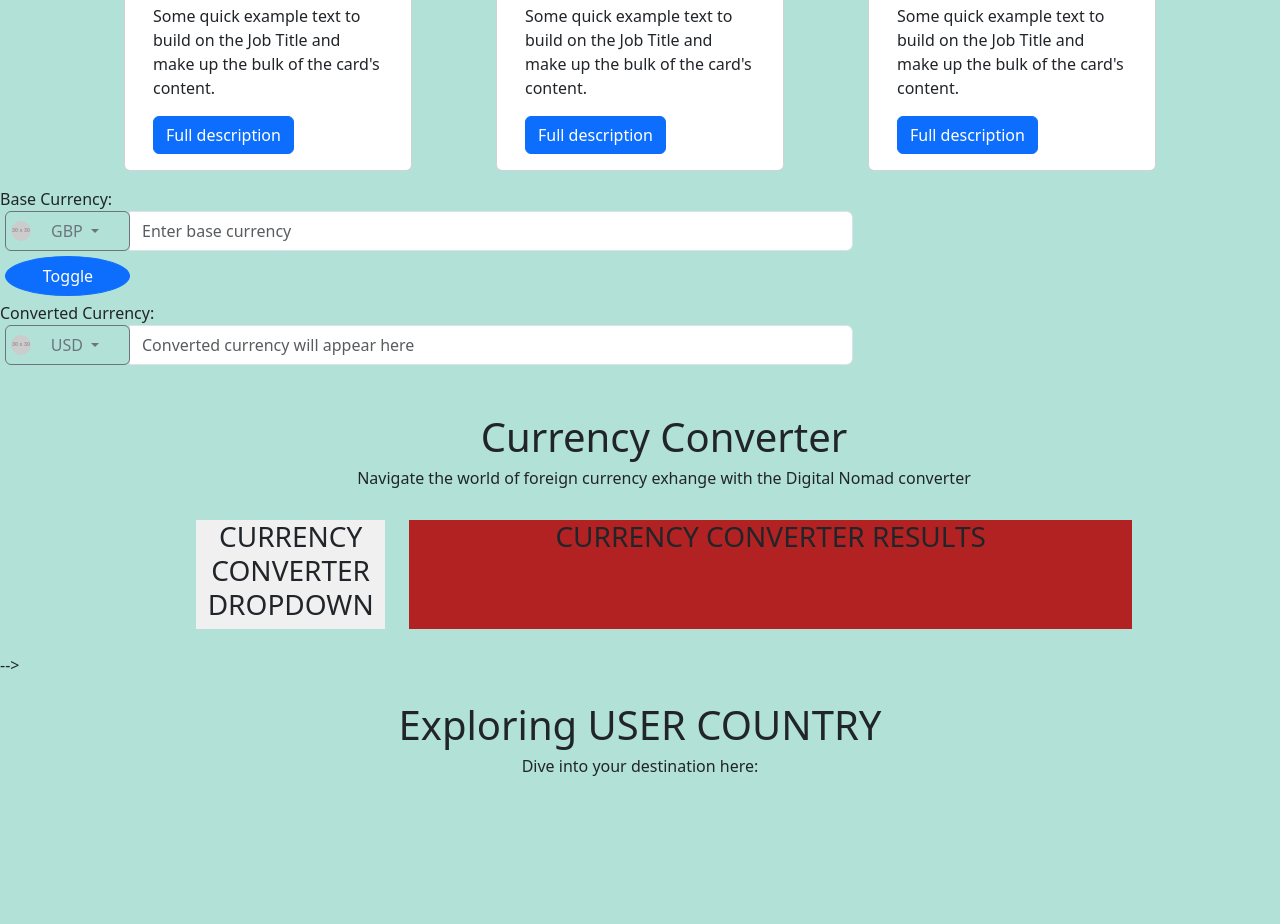
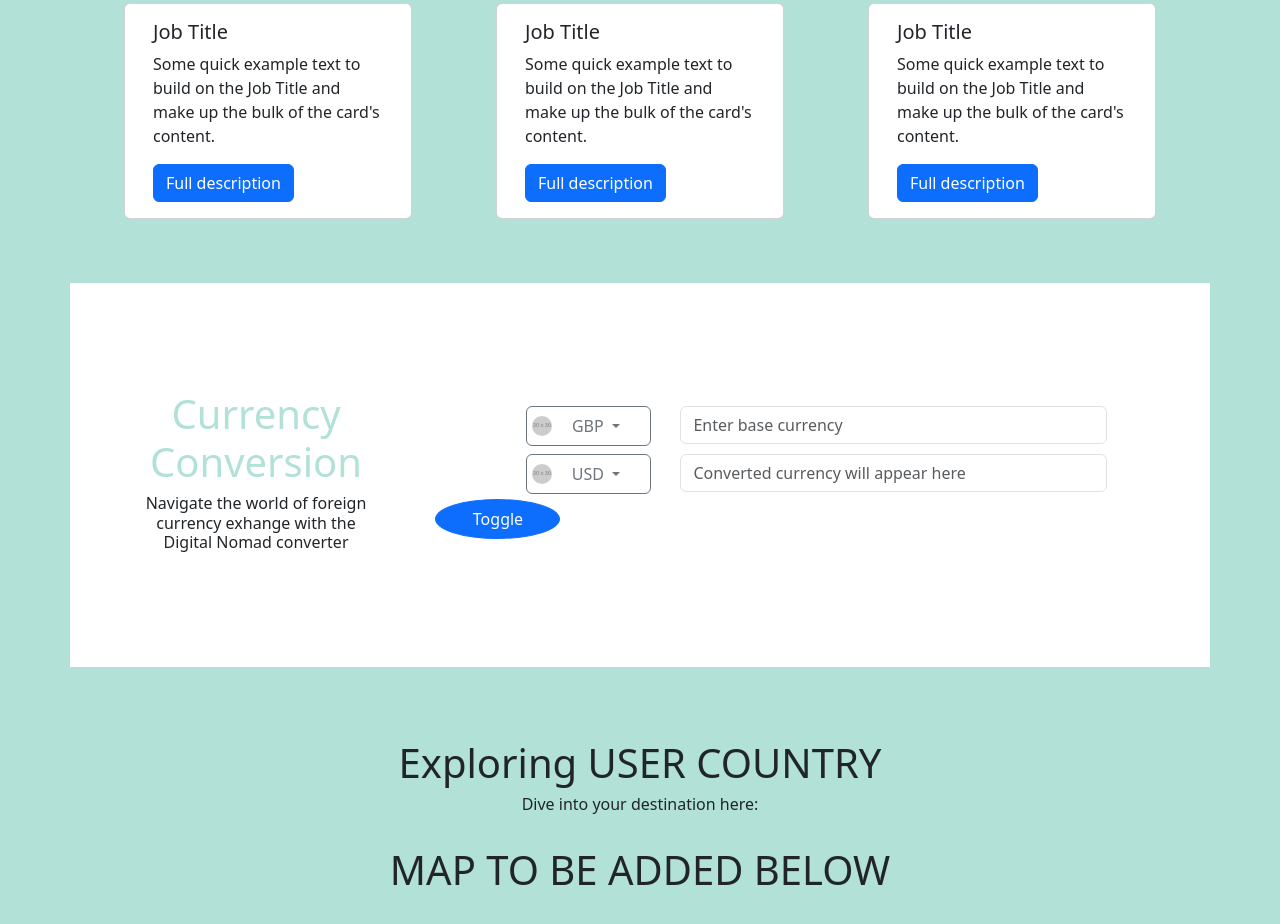
Before and after one commit to catbeckett/Digital-Nomad-App, a plain HTML site: page results.html in a window 1280 px wide. Shown: the part 1520-2444 px from the top of the page. Before the commit the page ends 2328 px from the top, so only its background shows below. Drawn offline with nearby package versions, Linux system fonts and the light colour scheme; no server answers; placeholder pictures from the web are drawn by us; a web font is replaced by a local one.

Commit message:
HTML updates

```diff
--- a/results.html
+++ b/results.html
@@ -146,7 +146,7 @@
         </div>
 
 
-        <!-- NEW LAYOUT Desintation overview // design may be updated to take up 90% of initial load screen depending on country content availble  -->
+        <!-- Overview section  -->
 
         <div class="container d-flex align-items-center justify-content-center" id="overview-container">
 
@@ -175,7 +175,7 @@
 
         <!-- Job search results section -->
 
-        <div class="container" id="job-container">
+        <div class="container py-5" id="job-container">
 
             <div class="row justify-content-center text-center">
                 <div class="col-8 m-4 jobs-header">
@@ -274,15 +274,27 @@
 
         </div>
 
-        <!-- Currency converter
 
-            <div class="container mt-5">
+        <!-- JavaScript currency converter -->
+
+            <div class="container d-flex align-items-center justify-content-center" id="currency-container">
+
+                <div class="row col-4 justify-content-center text-center">
+                    <div class="col-8">
+                        <h1 id="currency-convert-title">Currency Conversion</h1>
+                        <h6>Navigate the world of foreign currency exhange with the Digital Nomad converter</h6>
+                    </div>
+                </div>
+
+
                 <form id="currencyConverterForm">
-            <div class="form-row">
+                    <div class="form-row d-flex justify-content-center mb-2">
+
                         <!-- Base Currency Input -->
-                <div class="form-group col-md-8">
-                    <label for="baseCurrencyInput">Base Currency:</label>
-                    <div class="input-group">
+                        <div class="form-group col-md-10">
+                            <!-- <label for="baseCurrencyInput">Base Currency:</label> -->
+                                <div class="input-group justify-content-around">
+                                    <div class="col-2">
                                         <div class="input-group-prepend">
                                             <button class="btn btn-outline-secondary dropdown-toggle" type="button" data-bs-toggle="dropdown" aria-haspopup="true" aria-expanded="false" id="baseCurrencyButton">
                                                 <img src="https://via.placeholder.com/30" alt="Country Flag" class="img-fluid rounded-circle mr-2 currency-flag" id="baseCurrencyImg">
@@ -292,16 +304,22 @@
                                             <!-- Dropdown items will be dynamically added here -->
                                             </ul>
                                         </div>
+                                    </div>
+                                    <div class="col-8">
                                         <input type="text" class="form-control" id="baseCurrencyInput" placeholder="Enter base currency" maxlength="20">
                                     </div>
                                 </div>
+                        </div>
 
-                <button class="btn btn-primary" type="button" id="toggleButton">Toggle</button>
+                    </div>
+
+                    <div class="form-row d-flex justify-content-center">
 
                         <!-- Converted Currency Input -->
-                <div class="form-group col-md-8">
-                    <label for="convertedCurrencyInput">Converted Currency:</label>
-                    <div class="input-group">
+                        <div class="form-group col-md-10">
+                            <!-- <label for="convertedCurrencyInput">Converted Currency:</label> -->
+                                <div class="input-group justify-content-around">
+                                    <div class="col-2">
                                         <div class="input-group-prepend">
                                             <button class="btn btn-outline-secondary dropdown-toggle" type="button" data-bs-toggle="dropdown" aria-haspopup="true" aria-expanded="false" id="convertedCurrencyButton">
                                                 <img src="https://via.placeholder.com/30" alt="Country Flag" class="img-fluid rounded-circle mr-2 currency-flag" id="convertedCurrencyImg">
@@ -311,40 +329,26 @@
                                             <!-- Dropdown items will be dynamically added here -->
                                             </ul>
                                         </div>
+                                    </div>
+                                    <div class="col-8">
                                         <input type="text" class="form-control" id="convertedCurrencyInput" placeholder="Converted currency will appear here" maxlength="20">
+                                    </div>
                                 </div>
                         </div>
 
                     </div>
 
+                    <button class="btn btn-primary" type="button" id="toggleButton">Toggle</button>
+
+                </form>
             </div>
 
-        <div class="container-fluid justify-content-center m-4">
 
-            <div class="row justify-content-center text-center">
-                <div class="col-8 m-4">
-                    <h1>Currency Converter</h1>
-                    <h6>Navigate the world of foreign currency exhange with the Digital Nomad converter</h6>
-                </div>
-            </div>
 
-            <div class="row justify-content-center text-center">
-                <div class="col-2 d-flex justify-content-center text-center">
-                    <div class="currency-dropdown-wrapper">
-                        <h3>CURRENCY CONVERTER DROPDOWN</h3>
-                    </div>
-                </div>
 
-                <div class="col-7 d-flex justify-content-center text-center">
-                    <div class="currency-conversion-wrapper">
-                        <h3>CURRENCY CONVERTER RESULTS</h3>
-                    </div>
-                </div>
-            </div>
+        <!-- Currency converter layout / COMMENTED - KEEP FOR VISUAL REFERENCE  -->
 
-        </div> -->
-
-        <!-- NEW LAYOUT // Currency converter  -->
+        <div id="layoutforconversionsection-commented">
 
         <!-- <div class="container" id="currency-container">
 
@@ -353,11 +357,11 @@
                     <h1 id="currency-convert-title">Currency Conversion</h1>
                     <h6>Navigate the world of foreign currency exhange with the Digital Nomad converter</h6>
                 </div>
-            </div> -->
+            </div>
 
-            <!-- Row for base currency -->
+            Row for base currency
 
-            <!-- <div class="row justify-content-around">
+            <div class="row justify-content-around">
                 <div class="col-2 base-currency">
                     <h1>GBP</h1>
                 </div>
@@ -365,12 +369,12 @@
                     <h1>One</h1>
 
                 </div>
-            </div> -->
+            </div>
 
 
-            <!-- Row for converted currency -->
+            Row for converted currency
 
-            <!-- <div class="row justify-content-around">
+            <div class="row justify-content-around">
                 <div class="col-2 converted-currency">
                     <h1>JPY</h1>
                 </div>
@@ -381,10 +385,12 @@
 
         </div>  -->
 
+        </div>
+
 
         <!-- Map container -->
 
-        <div class="container">
+        <div class="container pt-5" id="map-container">
 
             <div class="row justify-content-center text-center">
                 <div class="col-8 m-4">
@@ -392,7 +398,9 @@
                     <h6>Dive into your destination here:</h6>
                 </div>
             </div>
-
+            <div class="row text-center">
+                <h1>MAP TO BE ADDED BELOW</h1>
+            </div>
         </div>
 
     </main>
--- a/styles-results.css
+++ b/styles-results.css
@@ -25,8 +25,11 @@ body {
 
 #currency-container {
     background-color: white;
-    height: 20vw;
-    margin-bottom: 2vw;
+    height: 30vw;
+}
+
+#currencyConverterForm {
+    width: 70%;
 }
 
 .base-currency {
@@ -38,6 +41,17 @@ body {
     color: white;
     background-color: #07211B;
 }
+
+#baseCurrencyImg, #convertedCurrencyImg {
+    position: absolute;
+    top: 50%; /* Adjust the positioning as needed */
+    left: 5px; /* Adjust the positioning as needed */
+    transform: translateY(-50%);
+    width: 20px; /* Adjust the size as needed */
+    height: 20px; /* Adjust the size as needed */
+    /* border-radius: 70%; Make the image circular */
+}
+
 
 .jobs-header {
     color: white;
@@ -66,6 +80,12 @@ body {
 
 #dn-icon-results {
     width: 100%;
+    position: relative;
+    top: 0; /* Adjust the positioning as needed */
+    left: 0; /* Adjust the positioning as needed */
+    transform: 0;
+    height: 100%; /* Adjust the size as needed */
+    /* border-radius: 70%; Make the image circular */
 }
 
 
@@ -81,6 +101,10 @@ body {
     background-color: firebrick;
 }
 
+#map-container {
+    height: 50vw;
+}
+
 #history-button {
     margin-top: 1vw;
 }
```
Lines whose indentation alone changed are shown as unchanged.
